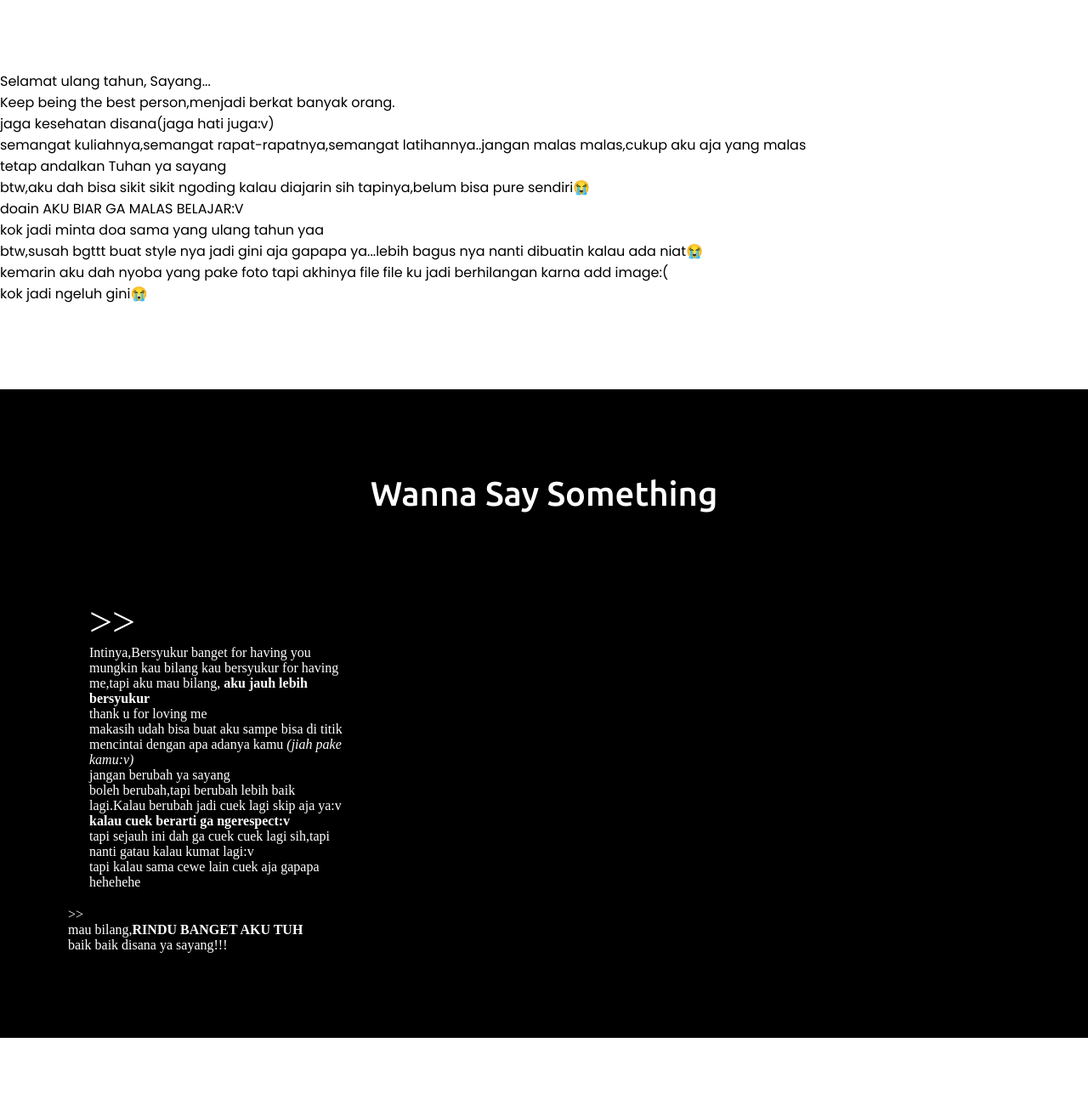
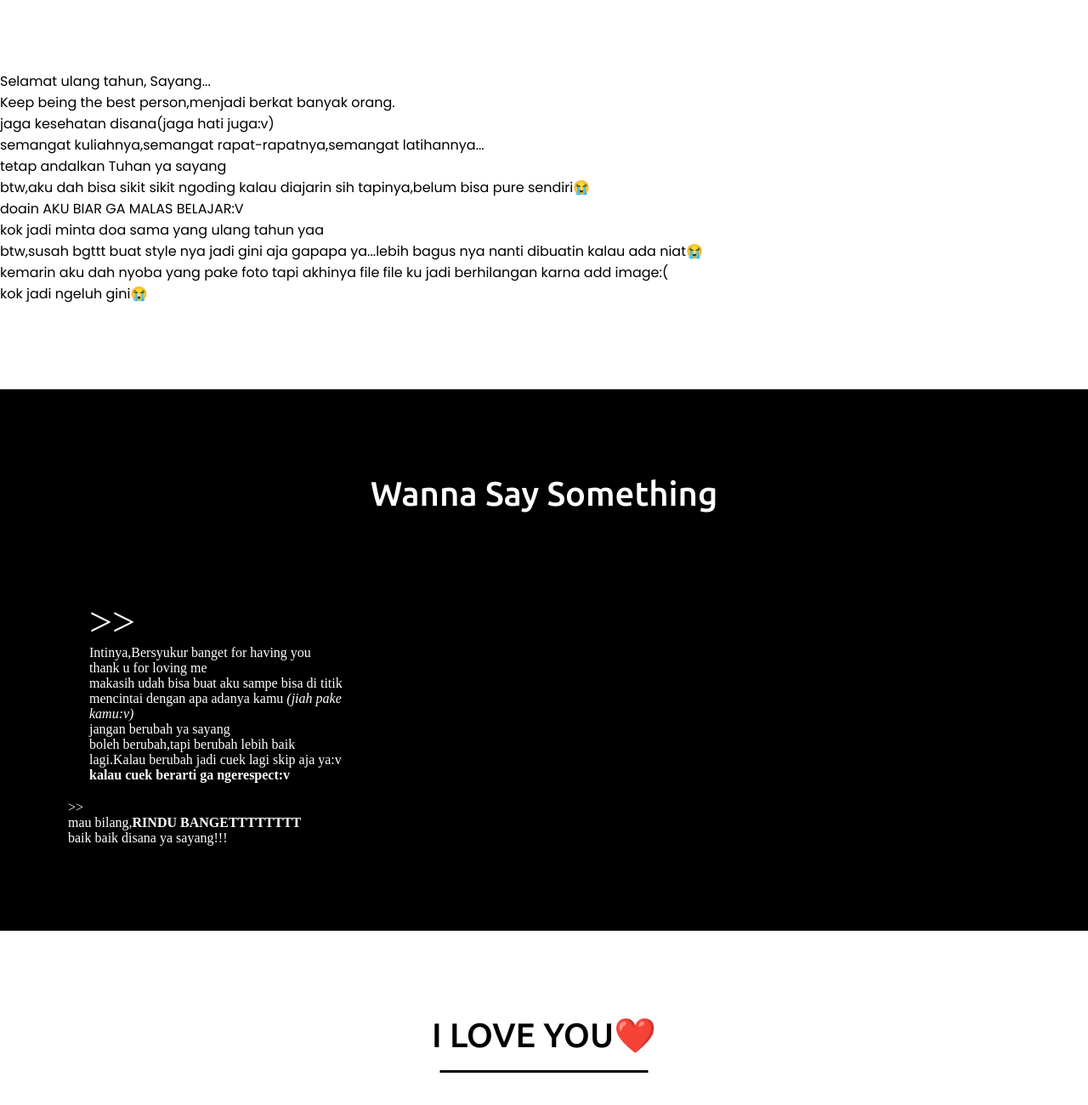
Before and after one commit to christinenatalia/christinenatalia.github.com, a plain HTML site: page index.html in a window 1280 px wide. Shown: the part 817-2117 px from the top of the page at 85% size. Drawn offline with Linux system fonts and the light colour scheme.

Commit message:
Update and rename Birthday.html to index.html

```diff
--- a/Birthday.html
+++ b/index.html
@@ -38,7 +38,7 @@
                     <p>Keep being the best person,menjadi berkat banyak orang.
                     </p>
                     <p>jaga kesehatan disana(jaga hati juga:v)</p>
-                    <p>semangat kuliahnya,semangat rapat-rapatnya,semangat latihannya..jangan malas malas,cukup aku aja yang malas</p>
+                    <p>semangat kuliahnya,semangat rapat-rapatnya,semangat latihannya...</p>
                     <p>tetap andalkan Tuhan ya sayang</p>
                     <p>btw,aku dah bisa sikit sikit ngoding kalau diajarin sih tapinya,belum bisa pure sendiri😭</p>
                     <p>doain AKU BIAR GA MALAS BELAJAR:V</p>
@@ -60,21 +60,19 @@
                     <div class="box">
                         <div class="text">>></div>
                         <p>Intinya,Bersyukur banget for having you</p>
-                        <p>mungkin kau bilang kau bersyukur for having me,tapi aku mau bilang, <b>aku jauh lebih bersyukur</b></p>
                         <p>thank u for loving me</p>
                         <p>makasih udah bisa buat aku sampe bisa di titik mencintai dengan apa adanya kamu <i>(jiah pake kamu:v)</i></p>
                         <p>jangan berubah ya sayang</p>
                         <p>boleh berubah,tapi berubah lebih baik lagi.Kalau berubah jadi cuek lagi skip aja ya:v</p>
                         <p><b>kalau cuek berarti ga ngerespect:v</b></p>
-                        <p>tapi sejauh ini dah ga cuek cuek lagi sih,tapi nanti gatau kalau kumat lagi:v</p>
-                        <p>tapi kalau sama cewe lain cuek aja gapapa hehehehe</p>
+
                     </div>
                     </div>
                 </div>
 
 
                         <div class="text">>></div>
-                        <p>mau bilang,<b>RINDU BANGET AKU TUH</b>
+                        <p>mau bilang,<b>RINDU BANGETTTTTTTT</b>
                         </p>
                         <p>baik baik disana ya sayang!!!</p>
                     </div>
```
